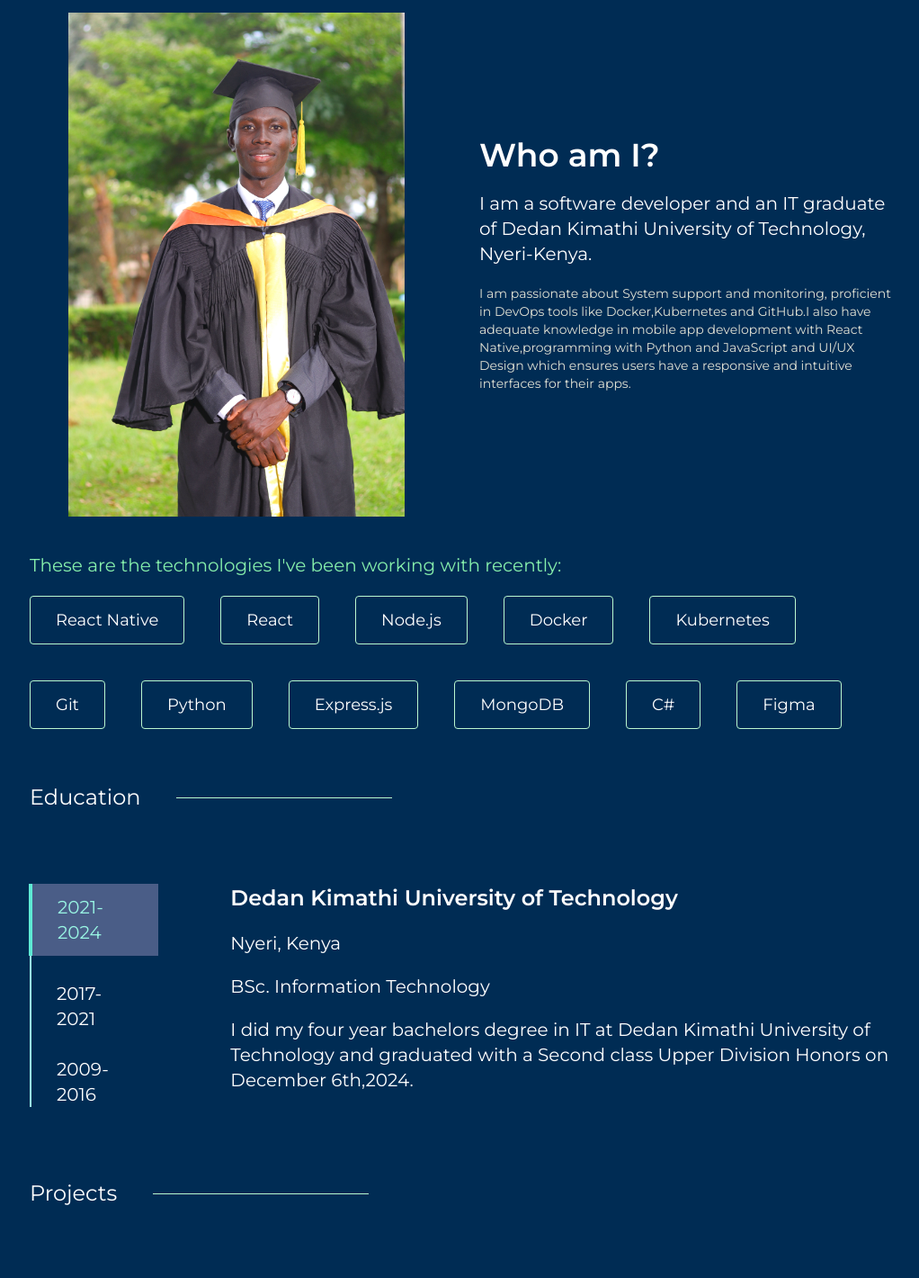
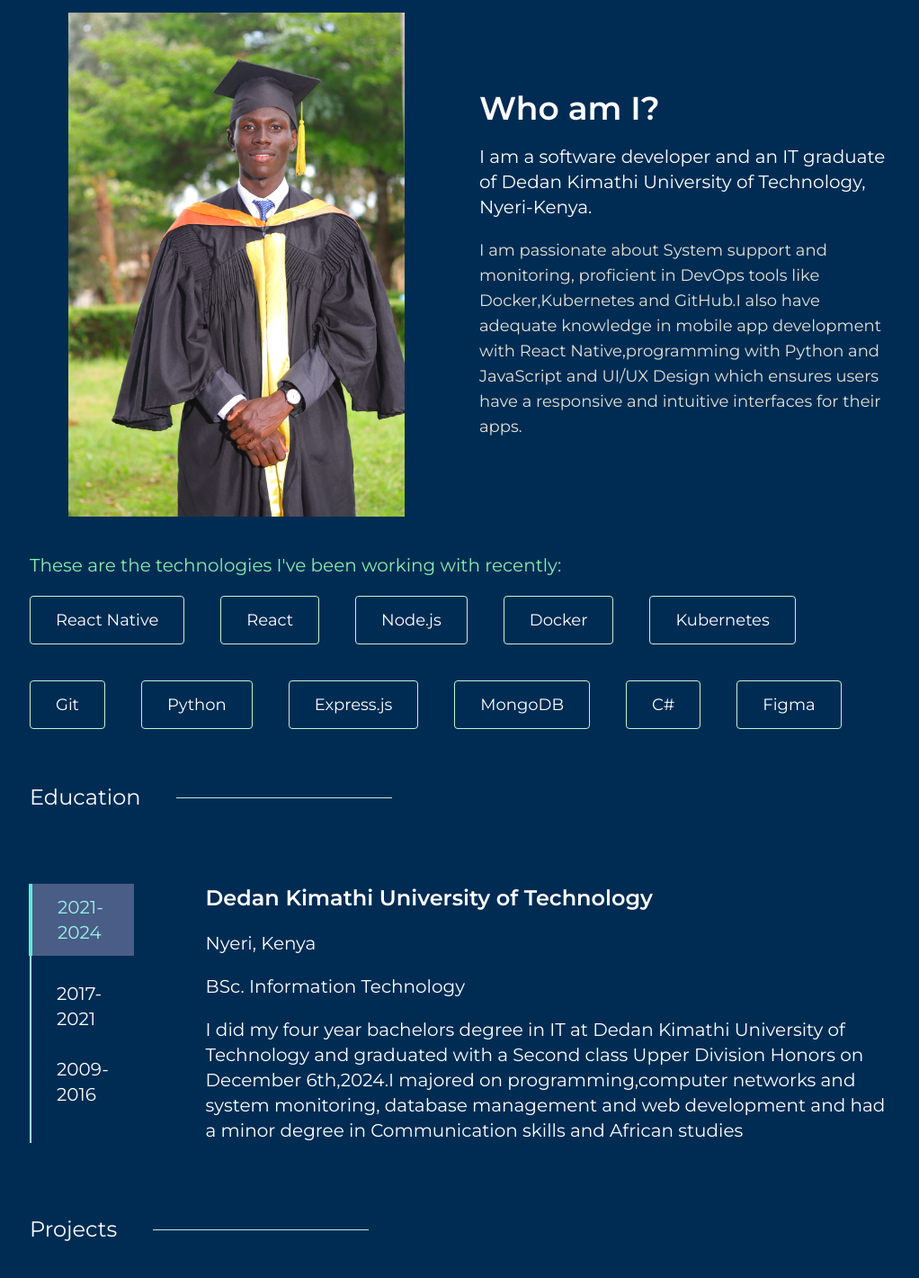
Before and after one commit to Max02well/maxproject-portfolio, a React (Create React App) app: page / in a window 1280 px wide. Shown: the part 966-2386 px from the top of the page at 90% size, without its empty margins (127-1149 px from the left). Built offline with nearby package versions, Linux system fonts and the light colour scheme.

Commit message:
Change made on home

```diff
--- a/src/pages/Home/About.js
+++ b/src/pages/Home/About.js
@@ -32,7 +32,7 @@ function About() {
                 <div className='w-1/2 flex flex-col gap-5 sm:w-full'>
                     <h1 className='text-white text-4xl font-semibold'>Who am I?</h1>
                     <p className='text-white text-xl'>I am a software developer and an IT graduate of Dedan Kimathi University of Technology, Nyeri-Kenya.</p>
-                    <p className='text-secondary-100 text-sm'>I am passionate about System support and monitoring, proficient in DevOps tools like Docker,Kubernetes and GitHub.I also have adequate knowledge in mobile app development with React Native,programming with Python and JavaScript and UI/UX Design which ensures users have a responsive and intuitive interfaces for their apps.</p>
+                    <p className='text-secondary-100 text-lg'>I am passionate about System support and monitoring, proficient in DevOps tools like Docker,Kubernetes and GitHub.I also have adequate knowledge in mobile app development with React Native,programming with Python and JavaScript and UI/UX Design which ensures users have a responsive and intuitive interfaces for their apps.</p>
                 </div>
             </div>
             <div className='py-5 mt-5'>
--- a/src/resources/School.js
+++ b/src/resources/School.js
@@ -4,21 +4,21 @@ export const schools = [
         location: 'Nyeri, Kenya',
         degree: 'BSc. Information Technology',
         date: '2021-2024',
-        desc: 'I did my four year bachelors degree in IT at Dedan Kimathi University of Technology and graduated with a Second class Upper Division Honors on December 6th,2024.'
+        desc: 'I did my four year bachelors degree in IT at Dedan Kimathi University of Technology and graduated with a Second class Upper Division Honors on December 6th,2024.I majored on programming,computer networks and system monitoring, database management and web development and had a minor degree in Communication skills and African studies'
      },
      {
         name: 'Starehe Boys Center and School',
         location: 'Nairobi, Kenya',
         degree: 'High School',
         date: '2017-2021',
-        desc: 'I completed my high school education at Starehe Boys Center-Nairobi,Kenya.I was involved in various clubs including being the chairperson SDA society as well as a House prefect and captain'
+        desc: 'I completed my high school education at Starehe Boys Center-Nairobi,Kenya having attained an average mean grade of B(plain).I was also involved in various clubs including being the chairperson SDA society as well as a House prefect and captain'
      },
      {
         name: 'Jamaa Primary School',
         location: 'Kisumu, Kenya',
         degree: 'Primary School',
         date: '2009-2016',
-        desc: 'I completed my primary school education at Jamaa Primary School-Kisumu,Kenya.I managed to score 406 marks in my KCPE examinations in my final year at the school.'
+        desc: 'I completed my primary school education at Jamaa Primary School-Kisumu,Kenya.I attained 406 marks in my KCPE examinations being the top student in the school in the year 2016'
      }
 
      ]
```
